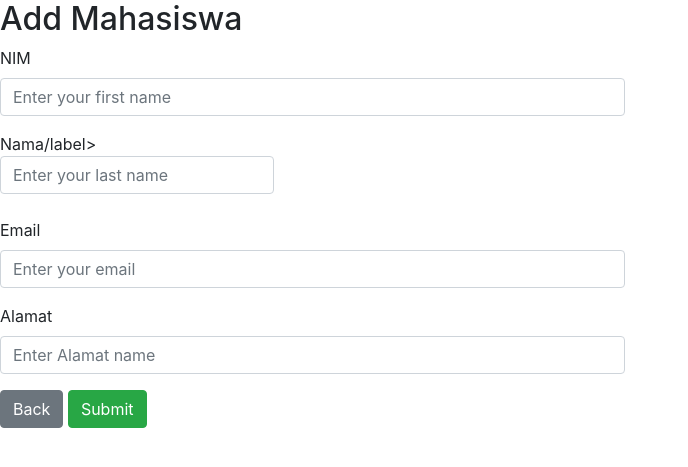
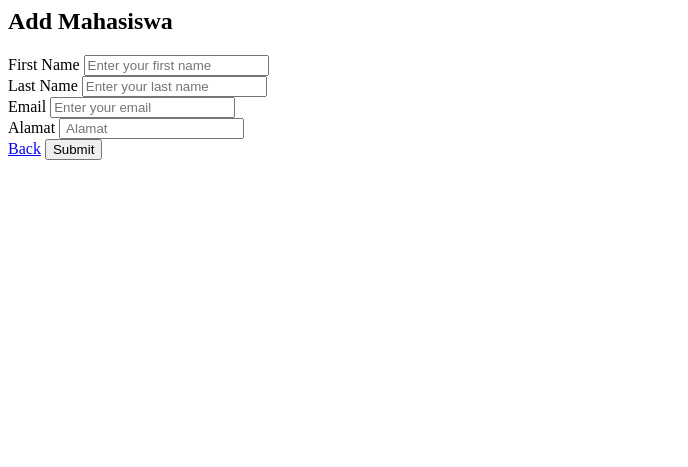
Before and after one commit to firhanabdurr/uaskelompok5, a PHP site: page /addEdit.php in a window 1280 px wide. Shown: the top 467 px of the page, without its empty margins (0-688 px from the left). Run offline with PHP 8.4, Linux system fonts and the light colour scheme.

Commit message:
fix error

```diff
--- a/addEdit.php
+++ b/addEdit.php
@@ -52,12 +52,12 @@ $actionLabel = !empty($_GET['id']) ? 'Edit' : 'Add';
     <div class="col-md-6">
         <form method="post" action="userAction.php">
             <div class="form-group">
-                <label>NIM</label>
+                <label>First Name</label>
                 <input type="text" class="form-control" name="NIM" placeholder="Enter your first name" value="<?php echo !empty($userData['NIM']) ? $userData['NIM'] : ''; ?>" required="">
             </div>
             <div class="form-group">
-                <label>Nama/label>
-                    <input type="text" class="form-control" name="Nama" placeholder="Enter your last name" value="<?php echo !empty($userData['Nama']) ? $userData['Nama'] : ''; ?>" required="">
+                <label>Last Name</label>
+                <input type="text" class="form-control" name="Nama" placeholder="Enter your last name" value="<?php echo !empty($userData['Nama']) ? $userData['Nama'] : ''; ?>" required="">
             </div>
             <div class="form-group">
                 <label>Email</label>
@@ -65,13 +65,12 @@ $actionLabel = !empty($_GET['id']) ? 'Edit' : 'Add';
             </div>
             <div class="form-group">
                 <label>Alamat</label>
-                <input type="text" class="form-control" name="Alamat" placeholder="Enter Alamat name" value="<?php echo !empty($userData['Alamat']) ? $userData['Alamat'] : ''; ?>" required="">
+                <input type="text" class="form-control" name="Alamat" placeholder=" Alamat" value="<?php echo !empty($userData['Alamat']) ? $userData['Alamat'] : ''; ?>" required="">
             </div>
 
             <a href="index.php" class="btn btn-secondary">Back</a>
-            <input type="hidden" name="ID" value="<?php echo !empty($userData['ID']) ? $userData['ID'] : ''; ?>">
+            <input type="hidden" name="MahasiswaID" value="<?php echo !empty($userData['MahasiswaID']) ? $userData['MahasiswaID'] : ''; ?>">
             <input type="submit" name="userSubmit" class="btn btn-success" value="Submit">
         </form>
     </div>
 </div>
-<link rel="stylesheet" href="https://stackpath.bootstrapcdn.com/bootstrap/4.1.3/css/bootstrap.min.css">
```
